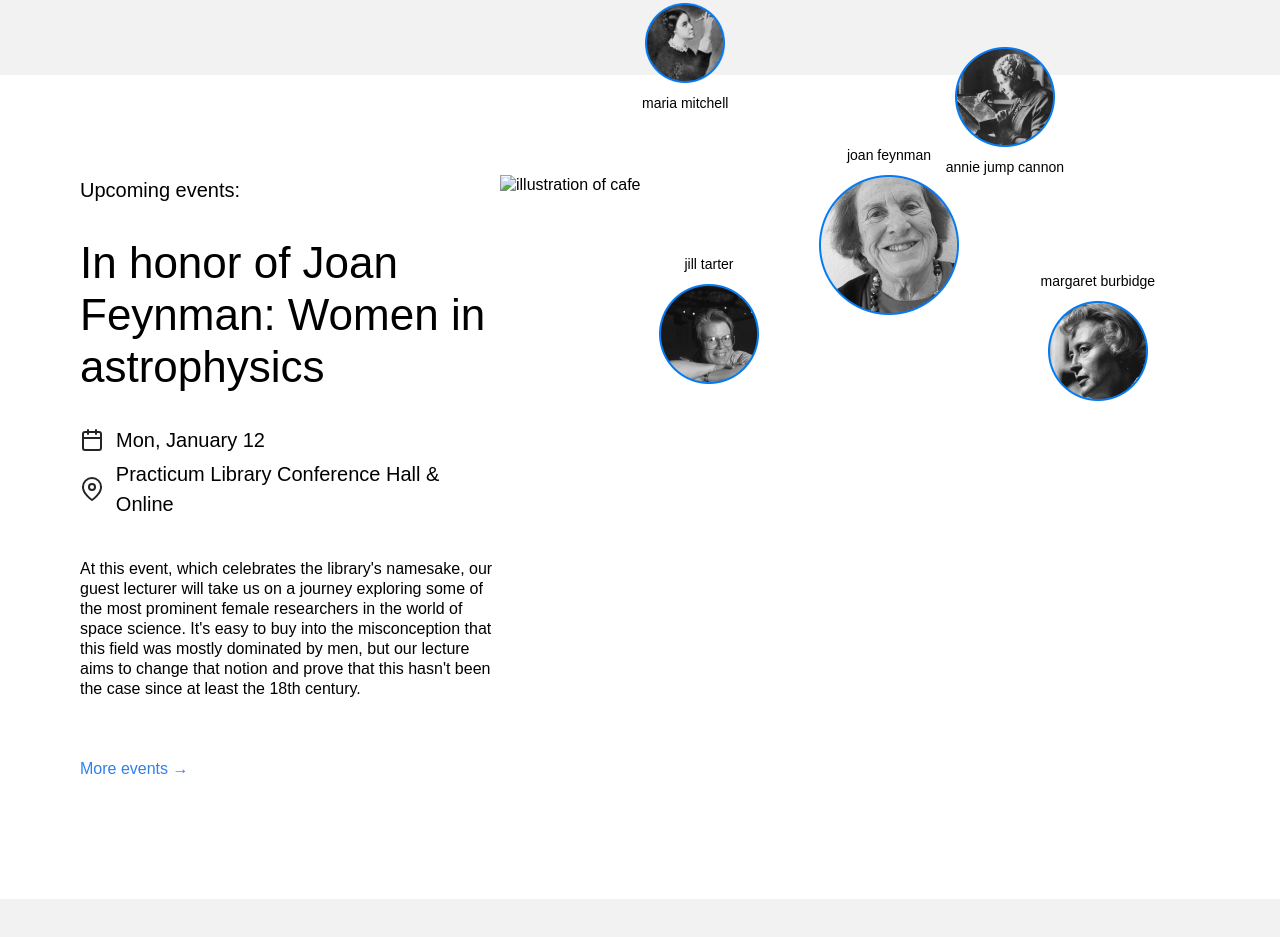
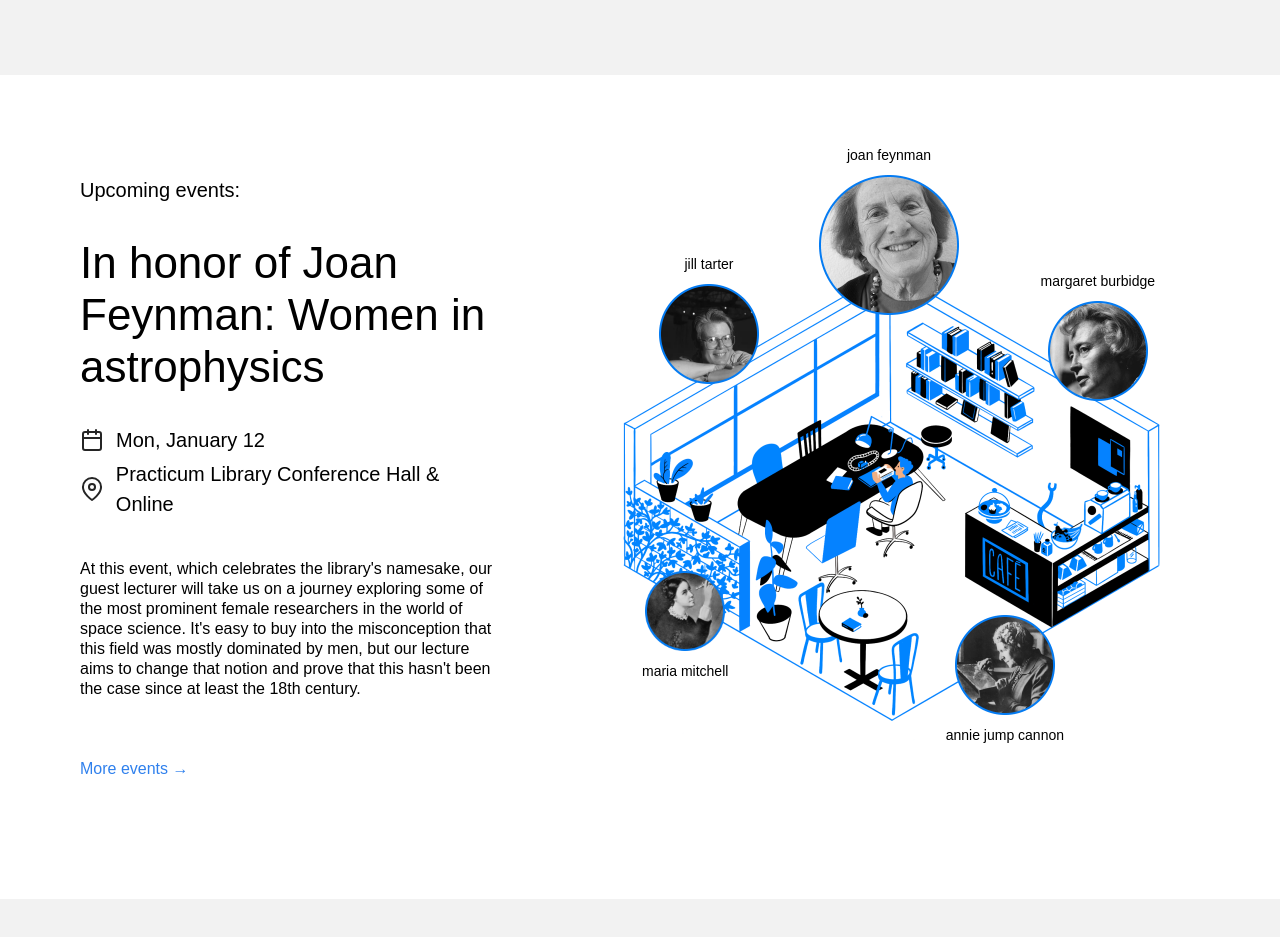
Before and after one commit to Yaronamir86/web_project_main, a plain HTML site: page index.html in a window 1280 px wide. Shown: the part 2019-2956 px from the top of the page. Drawn offline with Linux system fonts and the light colour scheme; the site is published under a folder, as on GitHub Pages, so addresses that start at the root find nothing.

Commit message:
new update#4

```diff
--- a/index.html
+++ b/index.html
@@ -153,7 +153,7 @@
           <div class="events__cover">
             <img
               class="events__image"
-              src="/images/cafe.png"
+              src="./images/cafe.png"
               alt="illustration of cafe"
             />
             <div class="person person_name_feynman">
```
Also changed, not shown: 1 other file.
